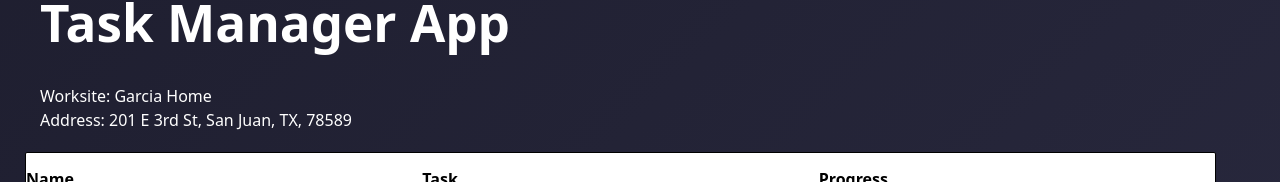
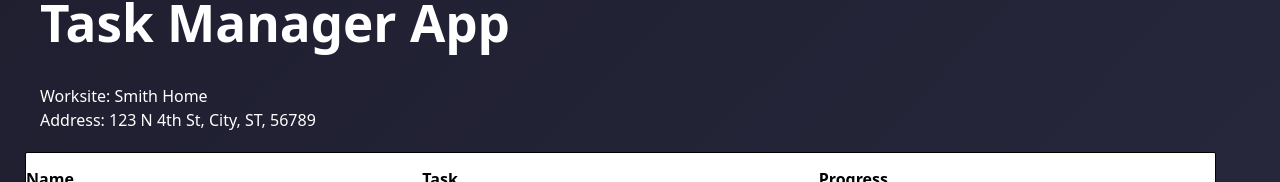
Before and after one commit to Dave8219/my-task-manager-app, a React (Vite) app: page /tasks in a window 1280 px wide. Shown: the part 182-364 px from the top of the page. Built offline with nearby package versions, Linux system fonts and the light colour scheme; no server answers; sample sign-in values are in the browser's storage.

Commit message:
Fixed general address

```diff
--- a/src/my-app/components/CustomerInfo.jsx
+++ b/src/my-app/components/CustomerInfo.jsx
@@ -8,9 +8,9 @@ const CustomerInfo = () => {
       </div>
 
       <div className="customer-info">
-        <div>Worksite: Garcia Home</div>
+        <div>Worksite: Smith Home</div>
 
-        <div>Address: 201 E 3rd St, San Juan, TX, 78589</div>
+        <div>Address: 123 N 4th St, City, ST, 56789</div>
       </div>
     </>
   );
```
